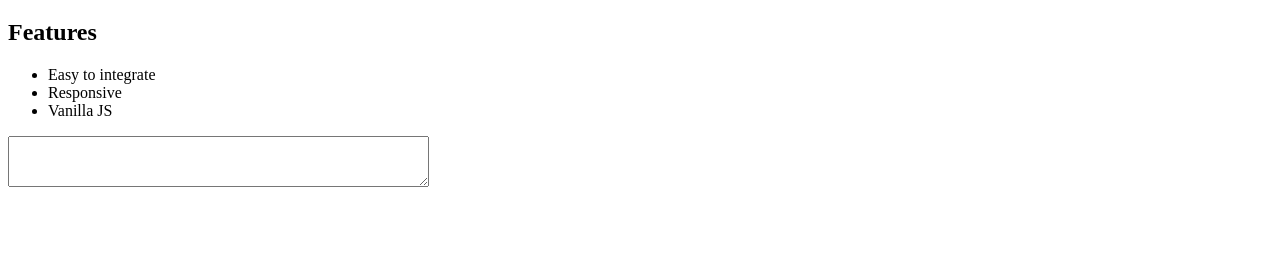
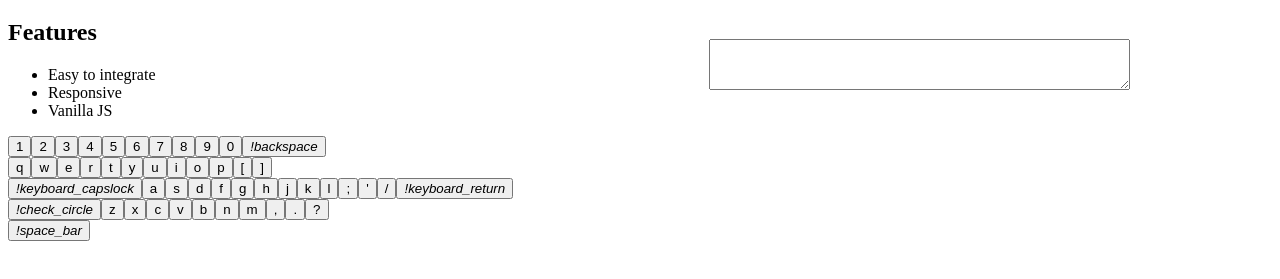
Before and after one commit to levsha87/VirtualKeyboard, a plain HTML site: page index.html in a window 1280 px wide. Shown: the part 61-340 px from the top of the page. Drawn offline with Linux system fonts and the light colour scheme.

Commit message:
feat: add main code

```diff
--- a/index.html
+++ b/index.html
@@ -14,7 +14,7 @@
         <li>Responsive</li>
         <li>Vanilla JS</li>
     </ul>
-    <textarea name="input-field" id="use-keyboard-input" cols="50" rows="3"></textarea>
+    <textarea name="input-field" class="use-keyboard-input" cols="50" rows="3"></textarea>
     <script src="/main.js"></script>
 </body>
 </html>
--- a/main.js
+++ b/main.js
@@ -0,0 +1,231 @@
+const Keyboard = {
+  elements: {
+    main: null,
+    keysContainer: null,
+    keys: [],
+  },
+
+  eventHandlers: {
+    oninput: null,
+    onclose: null,
+  },
+
+  properties: {
+    value: '',
+    capsLock: false,
+  },
+
+  init() {
+    this.elements.main = document.createElement('div');
+    this.elements.keysContainer = document.createElement('div');
+
+    this.elements.main.classList.add('keyboard', 'keyboard--hidden');
+    this.elements.keysContainer.classList.add('keyboard__keys');
+    this.elements.keysContainer.appendChild(this._createKeys());
+
+    this.elements.keys = this.elements.keysContainer.querySelectorAll(
+      '.keyboard__key'
+    );
+
+    this.elements.main.appendChild(this.elements.keysContainer);
+    document.body.appendChild(this.elements.main);
+
+    document.querySelectorAll('use-keyboard-input').forEach((element) => {
+      element.addEventListener('focus', () => {
+        this.open(element.value, (currentValue) => {
+          element.value = currentValue;
+        });
+      });
+    });
+  },
+
+  _createKeys() {
+    const fragment = document.createDocumentFragment();
+    const keyLayout = [
+      '1',
+      '2',
+      '3',
+      '4',
+      '5',
+      '6',
+      '7',
+      '8',
+      '9',
+      '0',
+      'backspace',
+      'q',
+      'w',
+      'e',
+      'r',
+      't',
+      'y',
+      'u',
+      'i',
+      'o',
+      'p',
+      '[',
+      ']',
+      'caps',
+      'a',
+      's',
+      'd',
+      'f',
+      'g',
+      'h',
+      'j',
+      'k',
+      'l',
+      ';',
+      "'",
+      '/',
+      'enter',
+      'done',
+      'z',
+      'x',
+      'c',
+      'v',
+      'b',
+      'n',
+      'm',
+      ',',
+      '.',
+      '?',
+      'space',
+    ];
+
+    const createIconHTML = (icon_name) => {
+      return `<i class='material-icons'>!${icon_name}</i>`;
+    };
+
+    keyLayout.forEach((key) => {
+      const keyElement = document.createElement('button');
+      const insertLineBreak =
+        ['backspace', ']', 'enter', '?'].indexOf(key) !== -1;
+
+      keyElement.setAttribute('type', 'button');
+      keyElement.classList.add('keyboard__key');
+
+      switch (key) {
+        case 'backspace':
+          keyElement.classList.add('keyboard__key--wide');
+          keyElement.innerHTML = createIconHTML('backspace');
+
+          keyElement.addEventListener('click', () => {
+            this.properties.value = this.properties.value.substring(
+              0,
+              this.properties.value.length - 1
+            );
+            this._triggerEvent('oninput');
+          });
+
+          break;
+
+        case 'caps':
+          keyElement.classList.add(
+            'keyboard_key--wide',
+            'keyboard__key--activatable'
+          );
+          keyElement.innerHTML = createIconHTML('keyboard_capslock');
+
+          keyElement.addEventListener('click', () => {
+            this._toggleCapsLock();
+            keyElement.classList.toggle(
+              'keyboard__key--active',
+              this.properties.capsLock
+            );
+          });
+
+          break;
+
+        case 'enter':
+          keyElement.classList.add('keyboard__key--wide');
+          keyElement.innerHTML = createIconHTML('keyboard_return');
+
+          keyElement.addEventListener('click', () => {
+            this.properties.value += '\n';
+            this._triggerEvent('oninput');
+          });
+
+          break;
+
+        case 'space':
+          keyElement.classList.add('keyboard__key--extra-wide');
+          keyElement.innerHTML = createIconHTML('space_bar');
+
+          keyElement.addEventListener('click', () => {
+            this.properties.value += ' ';
+            this._triggerEvent('oninput');
+          });
+
+          break;
+
+        case 'done':
+          keyElement.classList.add(
+            'keyboard__key--wide',
+            'keyboard__key--dark'
+          );
+          keyElement.innerHTML = createIconHTML('check_circle');
+
+          keyElement.addEventListener('click', () => {
+            this.close();
+            this._triggerEvent('onclose');
+          });
+
+          break;
+
+        default:
+          keyElement.textContent = key.toLowerCase();
+
+          keyElement.addEventListener('click', () => {
+            this.properties.value += this.properties.capsLock ? key.toUpperCase()
+              : key.toLowerCase();
+            this._triggerEvent('oninput');
+          });
+
+          break;
+      }
+
+      fragment.appendChild(keyElement);
+
+      if (insertLineBreak) {
+        fragment.appendChild(document.createElement('br'));
+      }
+    });
+    return fragment;
+  },
+
+  _triggerEvent(handlerName) {
+    if (typeof this.eventHandlers[handlerName] == 'function') {
+      this.eventHandlers[handlerName](this.proptrties.value);
+    }
+  },
+
+  _toggleCapsLock() {
+    this.properties.capsLock = !this.properties.capsLock;
+
+    for (const key of this.elements.keys) {
+      if (key.childElementCount === 0) {
+        key.textContent = this.properties.capsLock ? key.textContent.toUpperCase()
+          : key.textContent.toLowerCase();
+      }
+    }
+  },
+
+  open(initialValue, oninput, onclose) {
+    this.properties.value = initialValue || "";
+    this.eventHandlers.oninput = oninput;
+    this.eventHandlers.onclose = onclose;
+    this.elements.main.classList.remove("keyboard--hidden");
+},
+
+close() {
+    this.properties.value = "";
+    this.eventHandlers.oninput = oninput;
+    this.eventHandlers.onclose = onclose;
+    this.elements.main.classList.add("keyboard--hidden");
+}
+};
+
+window.addEventListener("DOMContentLoaded", function () {
+Keyboard.init();
+});
--- a/style.css
+++ b/style.css
@@ -0,0 +1,5 @@
+.use-keyboard-input {
+    position: absolute;
+    top: 100px;
+    right: 150px;
+}
```
